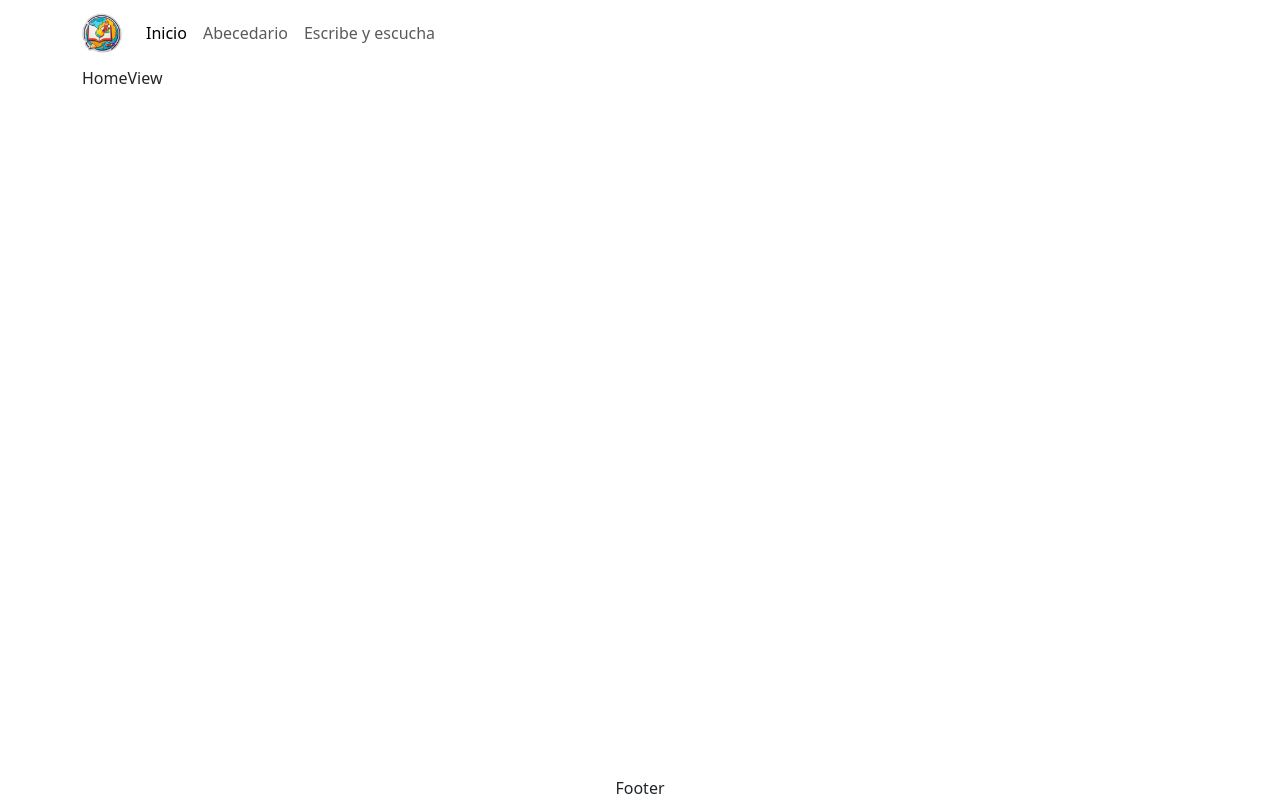
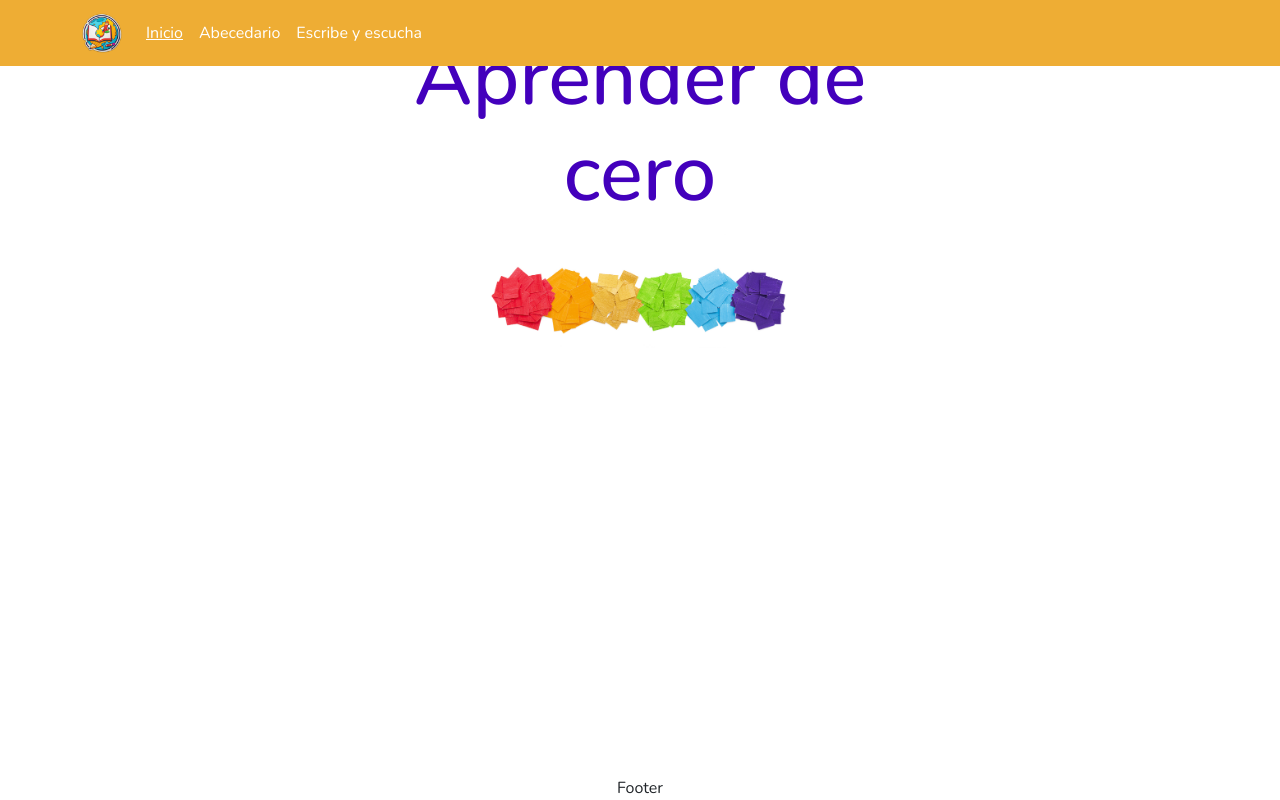
Before and after one commit to AnabelaGuillermo/aprenderDesdeCero, a React (Vite) app: page / in a window 1280 px wide. Built offline with nearby package versions, Linux system fonts and the light colour scheme.

Commit message:
Agrego portada y estilos al home

```diff
--- a/src/components/Common/Header.css
+++ b/src/components/Common/Header.css
@@ -1,3 +1,22 @@
 .logoHeader {
-    height: 40px;
+  height: 40px;
 }
+
+header {
+  & nav {
+    background-color: rgb(238, 173, 52);
+  }
+}
+
+.navbar-nav .nav-link {
+  color: white;
+}
+
+.navbar-nav .nav-link.active {
+  text-decoration: underline white;
+  color: white !important;
+}
+
+.navbar-toggler-icon {
+  background-color: white;
+}
--- /dev/null
+++ b/src/css/HomeView.css
@@ -0,0 +1,51 @@
+.portadaHome {
+  position: relative;
+  text-align: center;
+  overflow: hidden;
+}
+
+.overlay {
+  position: absolute;
+  top: 0;
+  left: 0;
+  width: 100%;
+  height: 100%;
+  z-index: 1;
+}
+
+.tituloHome {
+  position: absolute;
+  top: 50%;
+  left: 50%;
+  transform: translate(-50%, -85%);
+  padding: 20px;
+  z-index: 2;
+  font-size: 3em;
+  animation: colorChange 3s infinite;
+  text-shadow: 2px 2px 5px rgba(255, 255, 255, 0.7);
+  font-size: 80px;
+}
+
+.portadaCubos {
+  width: 100%;
+  height: auto;
+  display: block;
+}
+
+@keyframes colorChange {
+  0% {
+    color: red;
+  }
+  25% {
+    color: yellow;
+  }
+  50% {
+    color: green;
+  }
+  75% {
+    color: blue;
+  }
+  100% {
+    color: purple;
+  }
+}
--- a/src/index.css
+++ b/src/index.css
@@ -1,7 +1,13 @@
+@import url('https://fonts.googleapis.com/css2?family=Nunito:ital,wght@0,200..1000;1,200..1000&display=swap');
+
 #root {
   min-height: 100vh;
   display: flex;
   flex-direction: column;
+}
+
+* {
+  font-family: "Nunito";
 }
 
 html, body {
@@ -14,7 +20,7 @@ body {
   flex-direction: column;
 }
 
-main.container {
+main {
   margin-top: 66px;
   flex: 1;
 }
--- a/src/views/HomeView.jsx
+++ b/src/views/HomeView.jsx
@@ -1,9 +1,21 @@
-import React from 'react'
+import React from "react";
+
+import "../css/HomeView.css";
 
 const HomeView = () => {
   return (
-    <div>HomeView</div>
-  )
-}
+    <>
+      <section className="container-fluid portadaHome">
+        <article class="overlay"></article>
+        <h1 className="tituloHome">Aprender de cero</h1>
+        <img
+          src="/public/colors.jpg"
+          alt="Imagen de papeles de colores"
+          className="portadaCubos"
+        />
+      </section>
+    </>
+  );
+};
 
-export default HomeView
+export default HomeView;
--- a/src/views/routing/RootView.jsx
+++ b/src/views/routing/RootView.jsx
@@ -6,7 +6,7 @@ const RootView = () => {
   return (
     <>
       <Header />
-      <main className="container">
+      <main className="container-fluid">
         <Outlet />
       </main>
       <Footer />
```
Also changed, not shown: public/colors.jpg (added).
